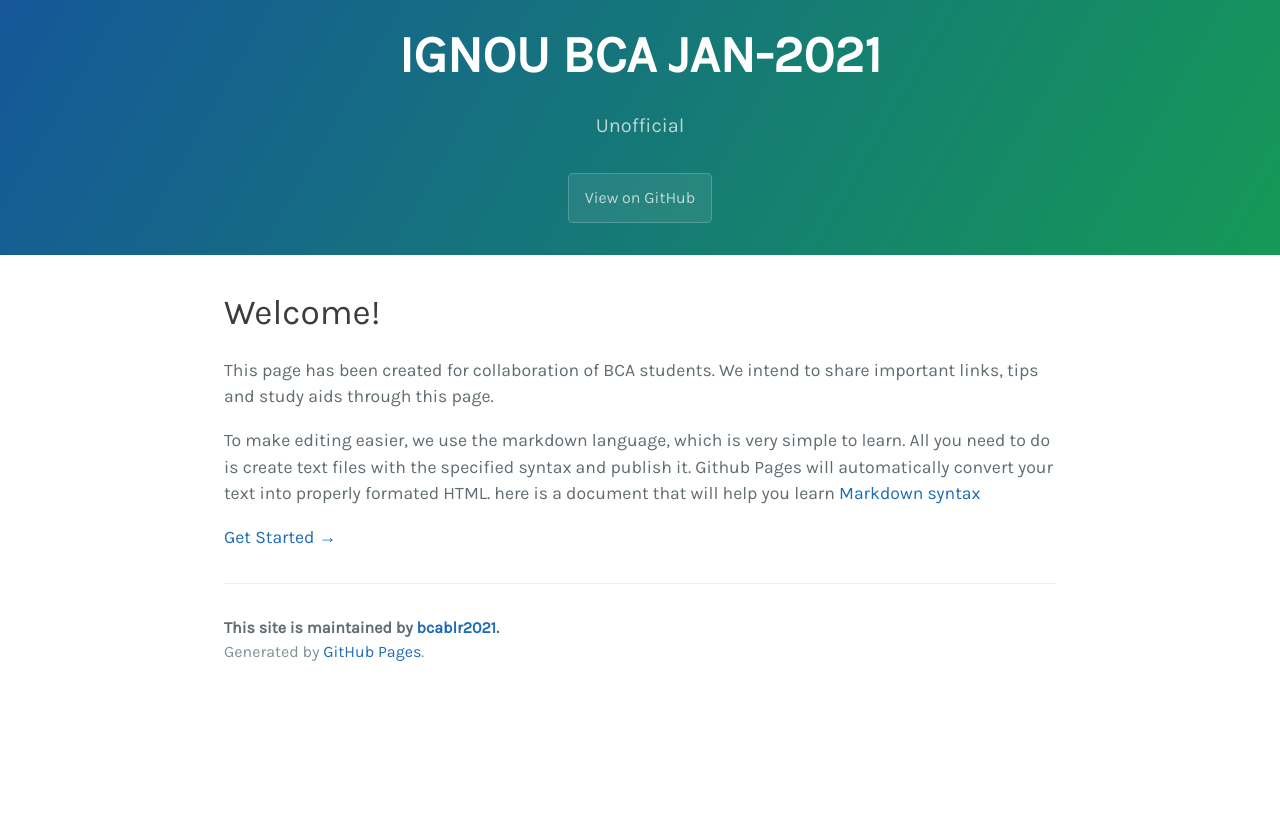
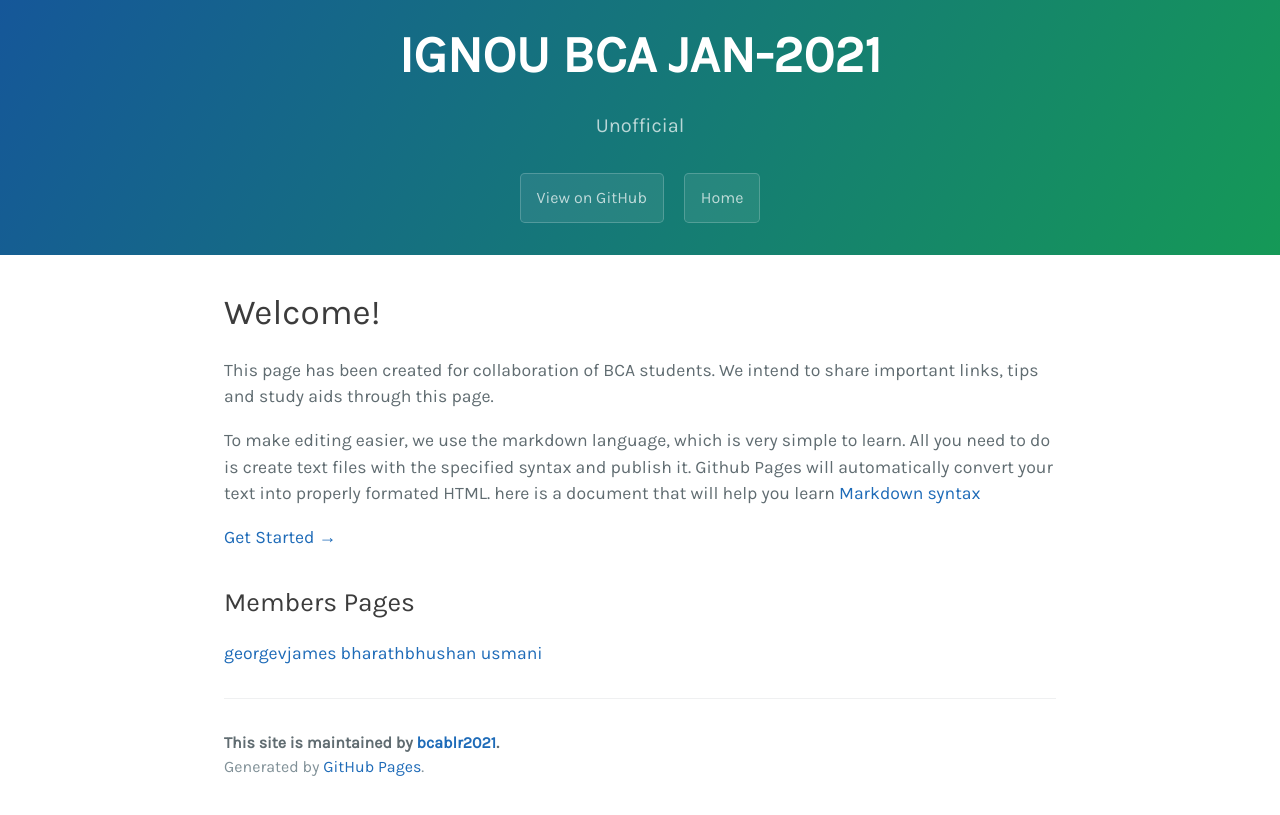
Before and after one commit to bcablr2021/general, a Jekyll site: the page built from index.md, in a window 1280 px wide. Shown: the top 815 px of the page. Built offline with Jekyll 4.4.1, drawn with Linux system fonts in a browser that asks for light colours; our own code applies the rules of GitHub Pages for plain Markdown files.

Commit message:
added user contrib

```diff
--- a/_layouts/default.html
+++ b/_layouts/default.html
@@ -1,16 +1,7 @@
 <!DOCTYPE html>
 <html lang="{{ site.lang | default: "en-US" }}">
   <head>
-
-    {% if site.google_analytics %}
-      <script async src="https://www.googletagmanager.com/gtag/js?id={{ site.google_analytics }}"></script>
-      <script>
-        window.dataLayer = window.dataLayer || [];
-        function gtag(){dataLayer.push(arguments);}
-        gtag('js', new Date());
-        gtag('config', '{{ site.google_analytics }}');
-      </script>
-    {% endif %}
+	<meta name="robots" content="noindex" />
     <meta charset="UTF-8">
 
 {% seo %}
@@ -28,6 +19,7 @@
       {% if site.github.is_project_page %}
         <a href="{{ site.github.repository_url }}" class="btn">View on GitHub</a>
       {% endif %}
+		<a href="{{ site.url}}" class="btn" >Home</a>
       {% if site.show_downloads %}
         <a href="{{ site.github.zip_url }}" class="btn">Download .zip</a>
         <a href="{{ site.github.tar_url }}" class="btn">Download .tar.gz</a>
--- a/index.md
+++ b/index.md
@@ -9,3 +9,7 @@ Github Pages will automatically convert your text into properly formated HTML.
 here is a document that will help you learn [Markdown syntax](https://guides.github.com/features/mastering-markdown/)
 
 [Get Started &#8594;](./gettingstarted)
+## Members Pages
+[georgevjames](./georgevjames)
+[bharathbhushan](./bharathbhushan)
+[usmani](./usmani)
```
